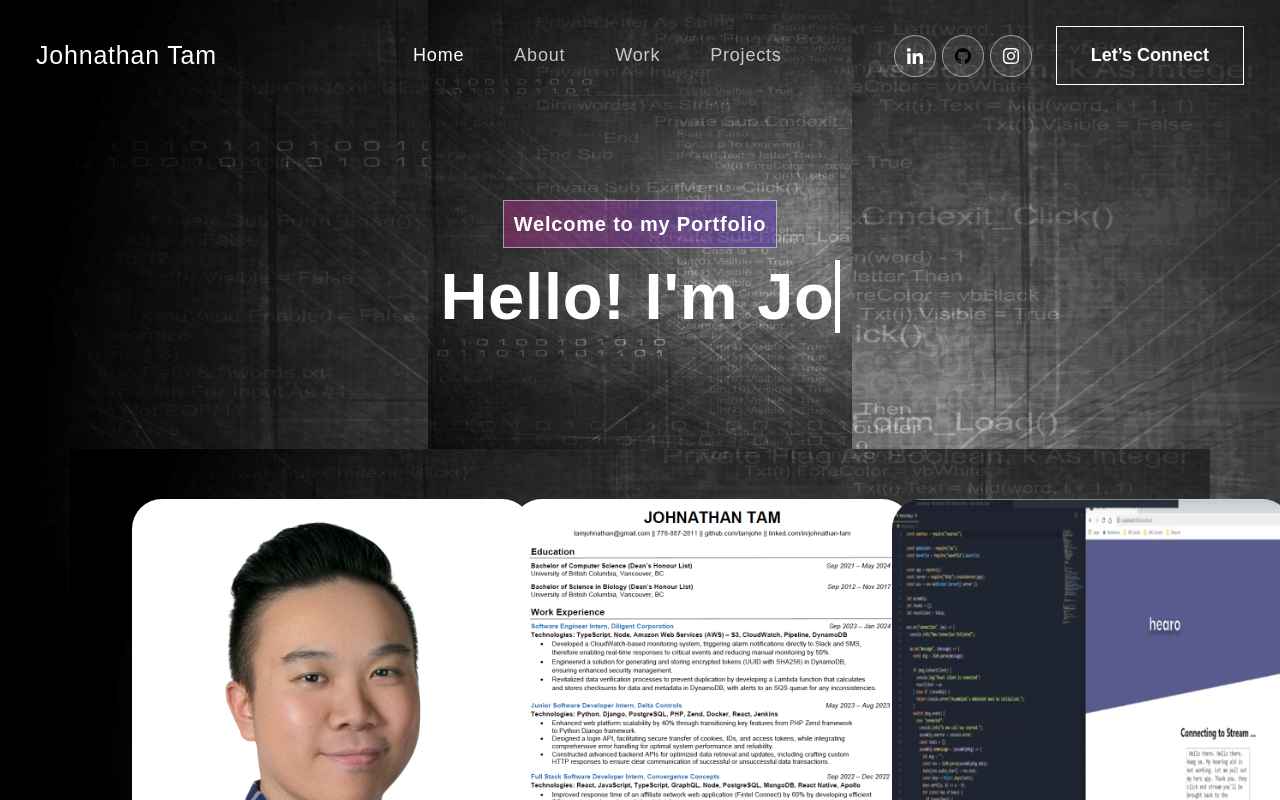
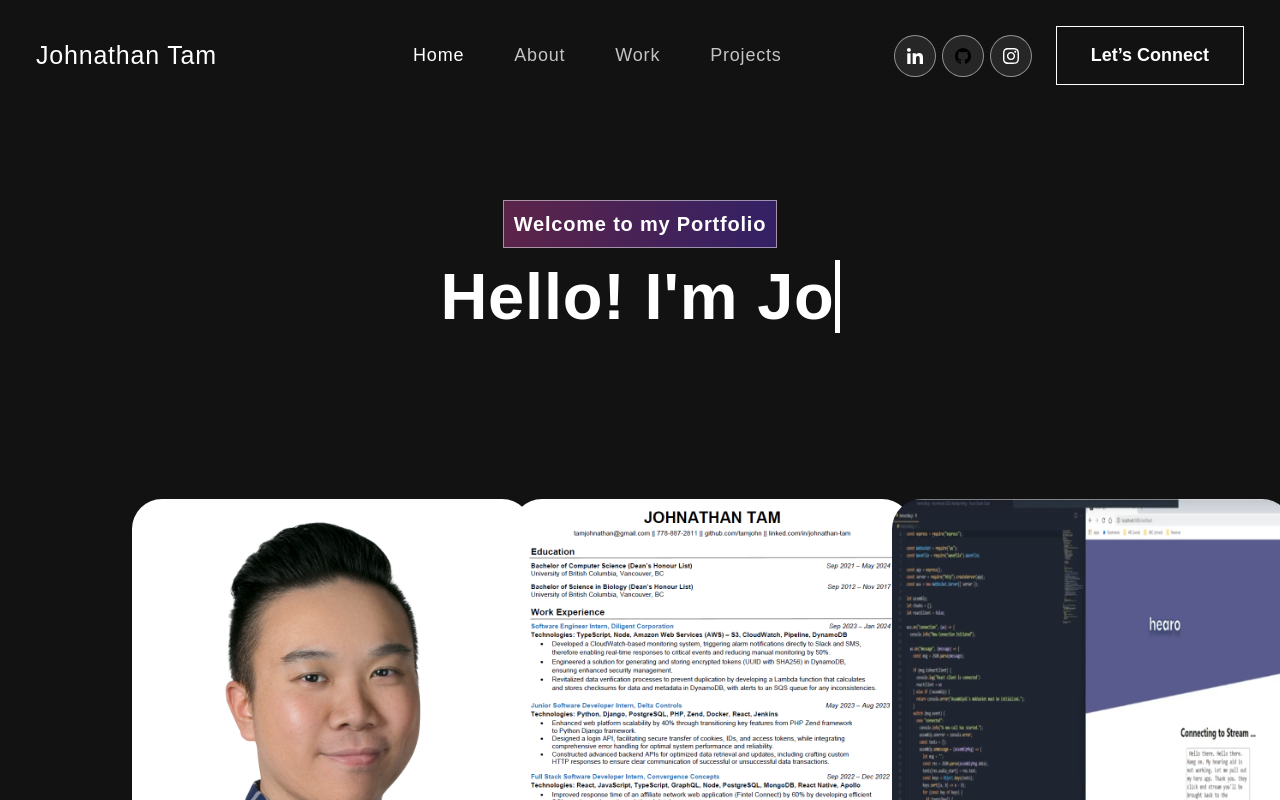
Before and after one commit to tamjohn/personal-portfolio, a React (Create React App) app: page / in a window 1280 px wide. Shown: the top 800 px of the page. Built offline with nearby package versions, Linux system fonts and the light colour scheme.

Commit message:
removed background photo on home page

```diff
--- a/src/App.css
+++ b/src/App.css
@@ -24,14 +24,6 @@ html {
   justify-content: center;
   align-items: center;
   overflow: hidden;
-}
-
-#home {
-  background-image: url('../src/assets/img/background.jpg');
-  background-size: cover;
-  background-position: center;
-  background-repeat: no-repeat;
-  background-attachment: fixed;
 }
 
 body {
```
